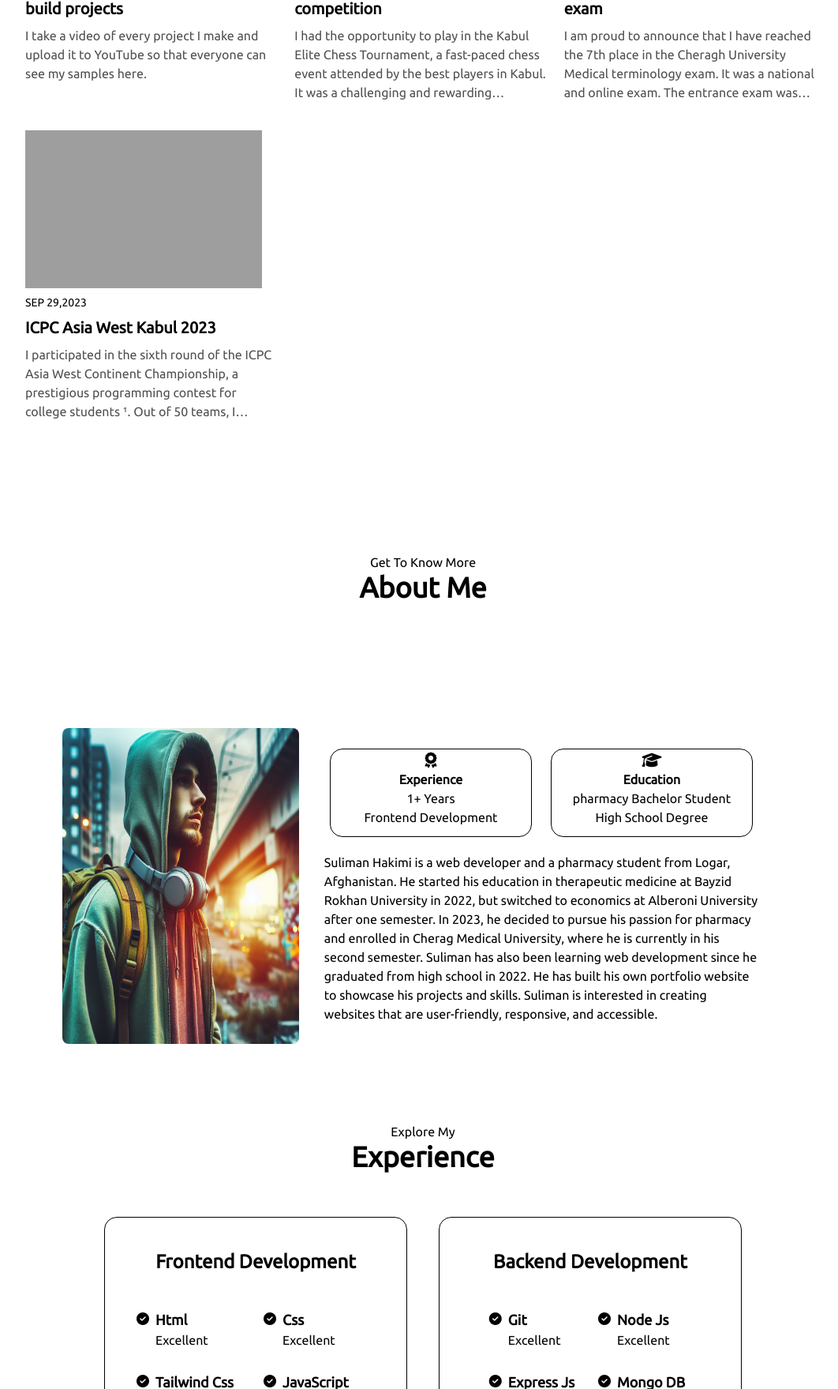
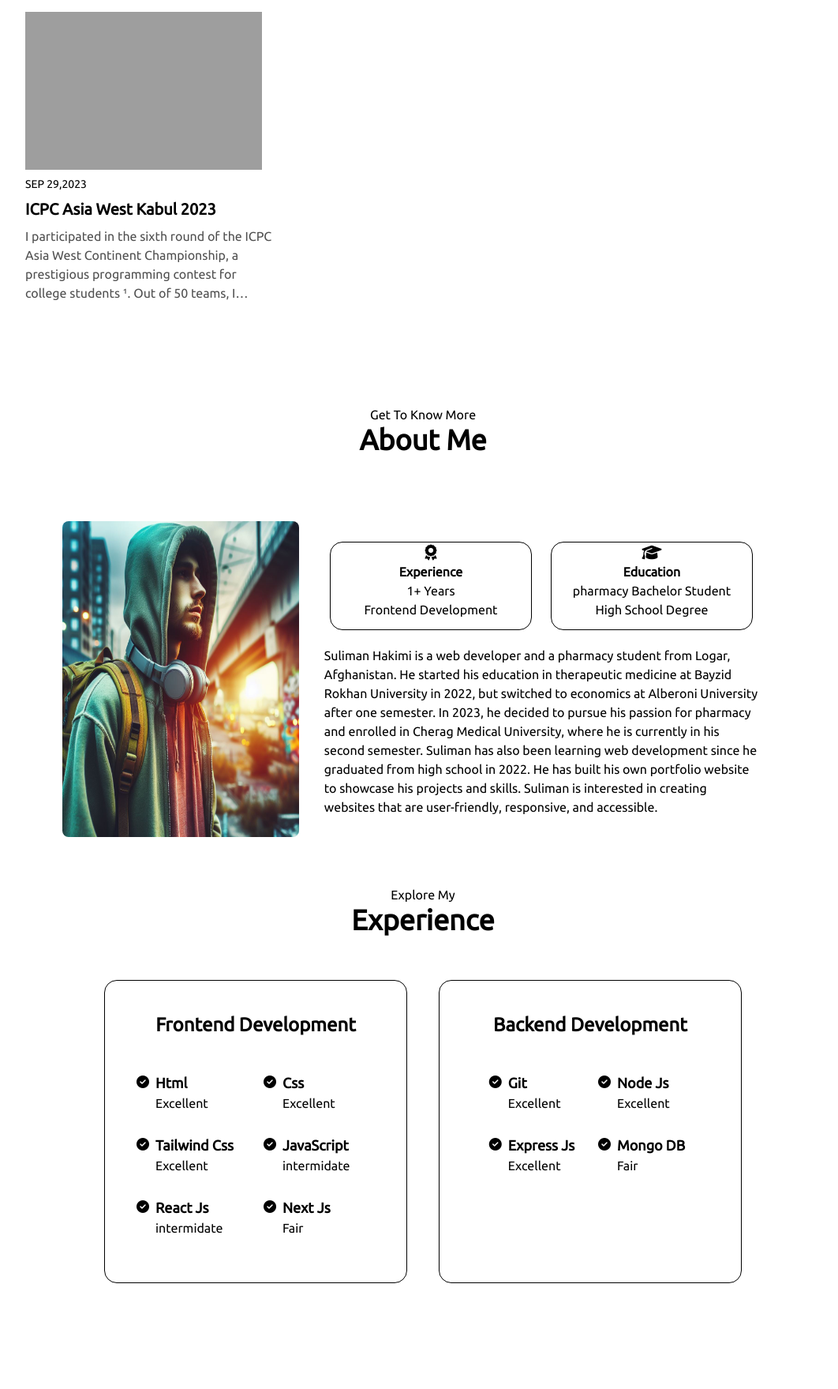
Before and after one commit to SulimanHakimi/portfolio, a Node server app: page / in a window 1280 px wide. Shown: the part 1327-3086 px from the top of the page at 79% size, without its empty margins (104-1166 px from the left). Run offline with Node 20, Linux system fonts and the light colour scheme; some libraries are stand-ins or nearby versions; grey boxes are pictures that could not be loaded.

Commit message:
Update index.ejs

```diff
--- a/views/index.ejs
+++ b/views/index.ejs
@@ -29,7 +29,7 @@
         </div>
       </nav>
       <div>
-        <section id="home" class="h-[100vh] flex justify-center items-center gap-12">
+        <section id="home" class="h-[650px] flex justify-center items-center gap-12">
           <div>
             <img class="w-72 h-72 rounded-full" src="img/me.jpeg" alt="" />
           </div>
@@ -74,7 +74,7 @@
           ></div>
         </section>
         <section id="about"
-          class="min-h-[100vh] w-full flex flex-col items-center text-center justify-around"
+          class="min-h-[650px] w-full flex flex-col items-center text-center justify-around"
         >
           <div class="pt-5">
             <p>Get To Know More</p>
@@ -126,7 +126,7 @@
         </section>
 
         <section id="experience"
-          class="min-h-[100vh] flex flex-col items-center justify-start gap-14"
+          class="min-h-[650px] flex flex-col items-center justify-start gap-14"
         >
           <div class="pt-5 text-center">
             <p>Explore My</p>
@@ -154,7 +154,7 @@
         </section>
 
         <section id="projects"
-          class="min-h-[100vh] flex justify-around items-center gap-10 flex-col"
+          class="min-h-[650px] flex justify-around items-center gap-10 flex-col"
         >
           <div class="pt-5 text-center">
             <p>Browse My Recent</p>
```
